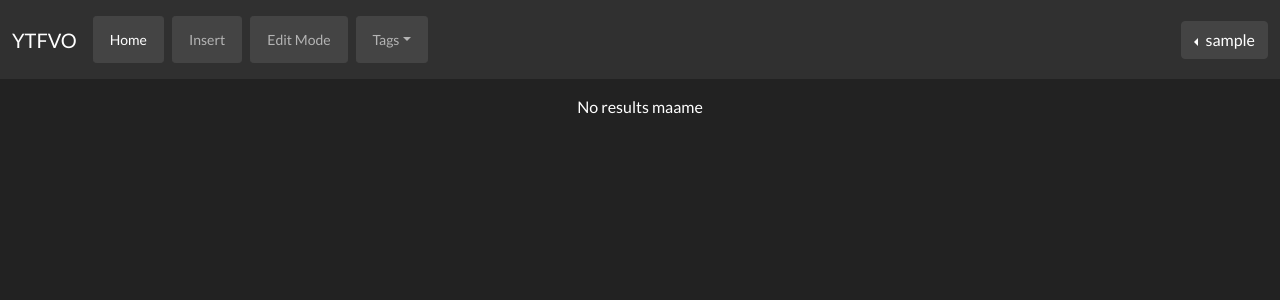
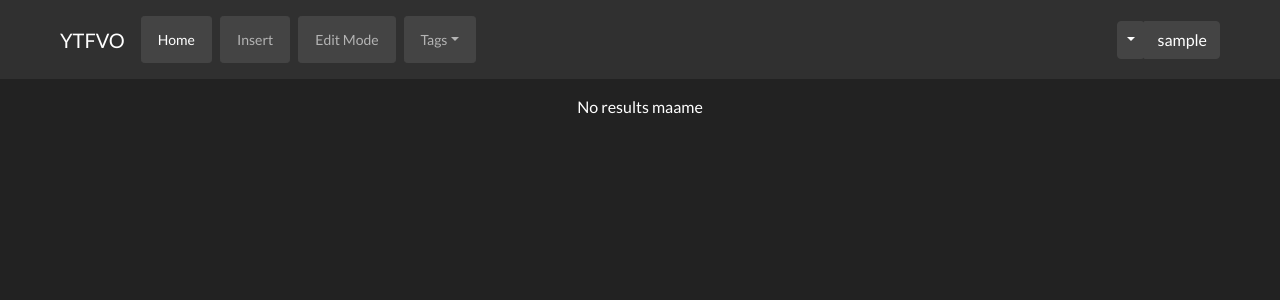
Before and after one commit to jayarathinavel/youtube-favourite-videos-organiser, a PHP site: page / in a window 1280 px wide. Shown: the top 300 px of the page. Run offline with PHP 8.4, Linux system fonts and the light colour scheme; the visitor is signed in with stand-in values (Sample User, id 1); data that the repository does not hold is empty; some libraries are stand-ins or nearby versions.

Commit message:
FInal Nav Bar

```diff
--- a/nav-bar.php
+++ b/nav-bar.php
@@ -3,7 +3,7 @@
     $username = $_SESSION["username"];
 ?>
 <nav class="navbar navbar-expand-lg navbar-dark bg-dark">
-  <div class="container-fluid">
+  <div class="container-fluid ms-5">
     <a class="navbar-brand" href="/index.php">YTFVO</a>
     <button class="navbar-toggler" type="button" data-bs-toggle="collapse" data-bs-target="#navbarColor02" aria-controls="navbarColor02" aria-expanded="false" aria-label="Toggle navigation">
       <span class="navbar-toggler-icon"></span>
@@ -41,22 +41,28 @@
           </div>
         </li>
       </ul>
-      <div class="d-flex">
+      <div class="d-flex me-5">
           <?php
             if($isLoggedIn){
                 echo '
-                <div class="btn-group dropstart">
-                    <button type="button" class="btn btn-secondary dropdown-toggle" data-bs-toggle="dropdown" data-bs-display="static" aria-expanded="false">
-                    '.$username.'
-                    </button>
-                    <ul class="dropdown-menu">
-                    <li><a href="./dashboard.php" class="dropdown-item" > Dashboard </a></li>
-                    <li><a href="./logout.php" class="dropdown-item" > Logout </a></li>
-                    </ul>
+                <div class="btn-group">
+                  <button type="button" class="btn btn-secondary dropdown-toggle dropdown-toggle-split" data-bs-toggle="dropdown" aria-expanded="false">
+                    <span class="visually-hidden">Toggle Dropdown</span>
+                  </button>
+                  <ul class="dropdown-menu">
+                    <li><a class="dropdown-item" href="./dashboard.php">Dashboard</a></li>
+                    <li><a class="dropdown-item" href="./logout.php">Logout</a></li>
+                    <li><hr class="dropdown-divider"></li>
+                  </ul>
+                  <button type="button" class="btn btn-secondary">'.$username.'</button>
                 </div>';
             }
             else{
-                echo '<a href="./login.php" class="btn btn-secondary"> Login </a>';
+                echo '
+                <button class="btn btn-secondary">
+                  <a href="./login.php" class="btn btn-secondary"> Login </a>
+                </button>';
+
             }
           ?>
       </div>
```
